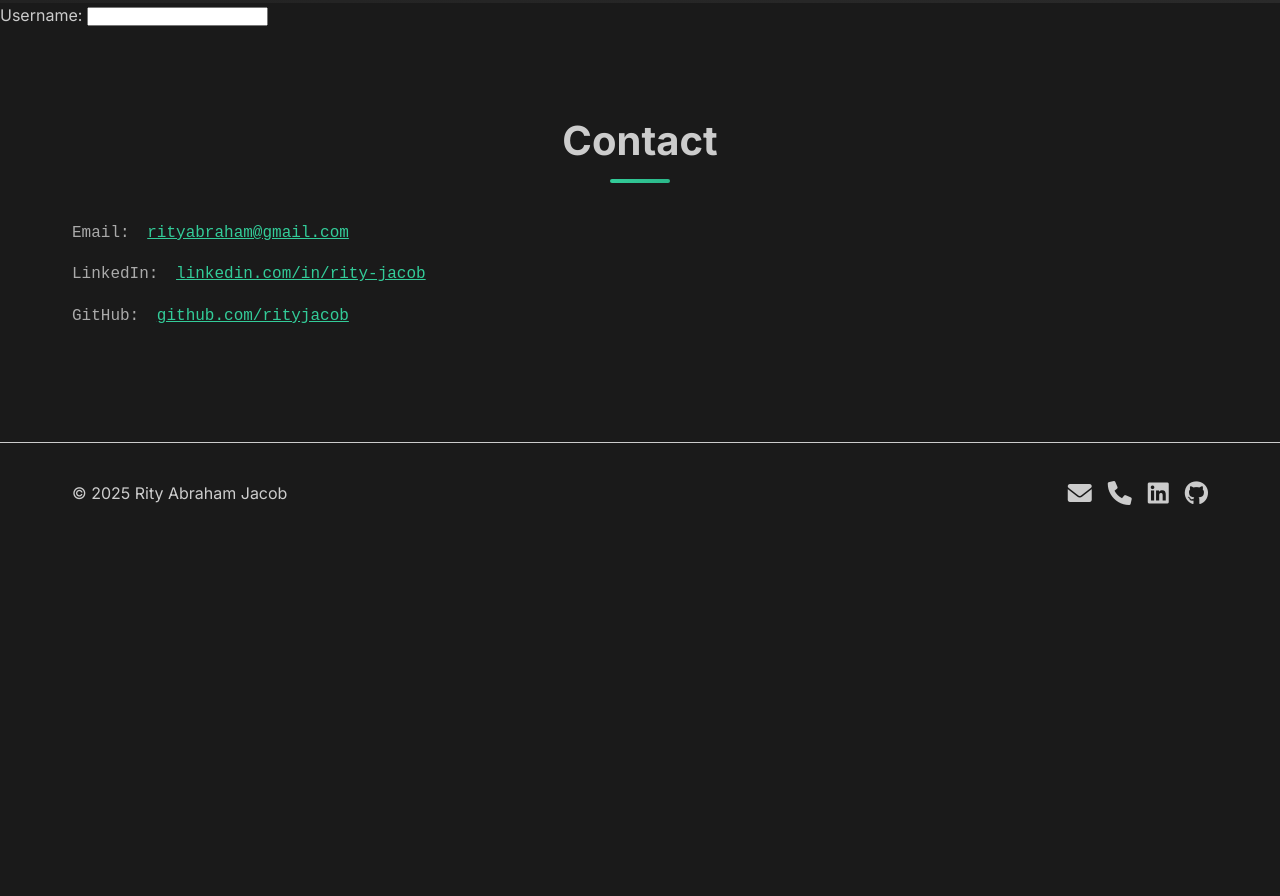
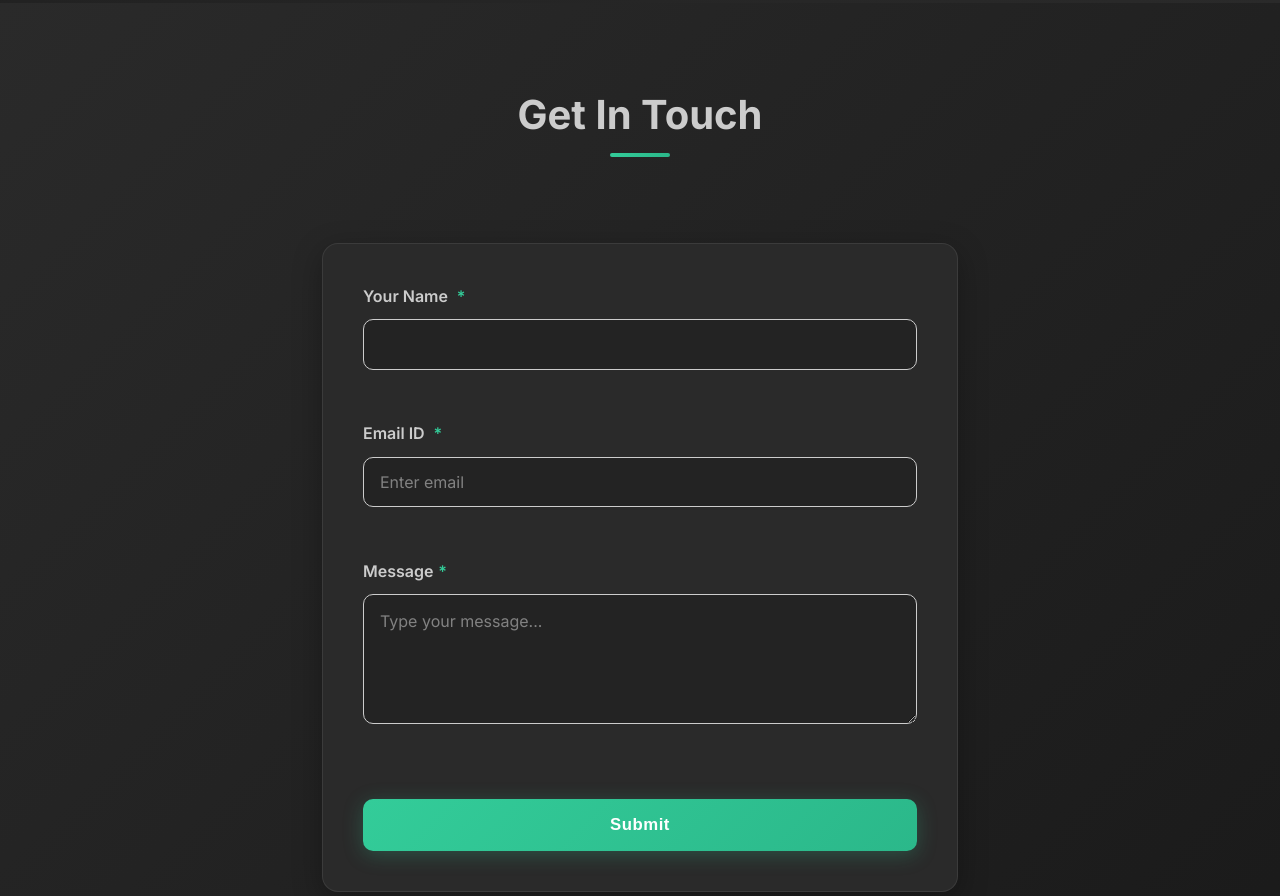
Before and after one commit to rityjacob/portfolio, a plain HTML site: page index.html in a window 1280 px wide. Shown: the part 3432-4328 px from the top of the page. Before the commit the page ends 3977 px from the top, so only its background shows below. Drawn offline with Linux system fonts and the light colour scheme.

Commit message:
Added form

```diff
--- a/index.html
+++ b/index.html
@@ -186,31 +186,26 @@
         </div>
     </section>
 
-    <form>
-        <label>Username:</label>
-        <input type = "text" id = "username" name = "username" rewuired>
+    <section id="contact" class="section">
+  <h2 class="section-title">Get In Touch</h2>
+  <div class="contact-wrapper">
+    <form class="contact-form">
+      <div class="form-group">
+        <label>Your Name </label>
+        <input type="text" required>
+      </div>
+      <div class="form-group">
+        <label>Email ID </label>
+        <input type="email" placeholder="Enter email" required>
+      </div>
+      <div class="form-group">
+        <label>Message</label>
+        <textarea placeholder="Type your message..." required></textarea>
+      </div>
+      <button type="submit" class="btn">Submit</button>
     </form>
+</section>
 
-    <!-- Contact Section -->
-    <section class="section" id="contact">
-        <div class="container">
-            <h2 class="section-title animate-on-scroll">Contact</h2>
-            <div class="contact-details animate-on-scroll">
-                <div class="contact-item">
-                    <span class="contact-label">Email:</span>
-                    <a href="mailto:rityabraham@gmail.com" class="contact-link">rityabraham@gmail.com</a>
-                </div>
-                <div class="contact-item">
-                    <span class="contact-label">LinkedIn:</span>
-                    <a href="https://linkedin.com/in/rity-jacob" target="_blank" class="contact-link">linkedin.com/in/rity-jacob</a>
-                </div>
-                <div class="contact-item">
-                    <span class="contact-label">GitHub:</span>
-                    <a href="https://github.com/rityjacob" target="_blank" class="contact-link">github.com/rityjacob</a>
-                </div>
-            </div>
-        </div>
-    </section>
 
 
     <footer class="footer">
--- a/styles.css
+++ b/styles.css
@@ -1114,3 +1114,99 @@ body {
         opacity: 0;
     }
 }
+/* Clean Single Form Layout */
+.contact-wrapper {
+  display: flex;
+  justify-content: center;
+  align-items: center;
+  margin: 0 auto;
+  padding: 3rem 2rem;
+  max-width: 700px;
+  background: none; /* remove black box */
+  box-shadow: none;
+}
+
+/* Form styling — elegant standalone look */
+.contact-form {
+  width: 100%;
+  background: var(--bg-accent);
+  padding: 2.5rem;
+  border-radius: 16px;
+  border: 1px solid rgba(255, 255, 255, 0.08);
+  box-shadow: 0 8px 30px rgba(0, 0, 0, 0.3);
+  transition: all 0.4s ease;
+}
+
+.contact-form:hover {
+  transform: translateY(-3px);
+  box-shadow: 0 12px 40px rgba(51, 204, 153, 0.15);
+}
+
+/* Remove any pseudo background from before */
+.contact-form::before {
+  content: none !important;
+}
+
+/* Inputs and labels */
+.contact-form label {
+  font-weight: 600;
+  color: var(--text-primary);
+  display: block;
+  margin-bottom: 0.6rem;
+}
+
+.contact-form input,
+.contact-form textarea {
+  width: 100%;
+  background: rgba(34, 34, 34, 0.8);
+  border: 1px solid var(--border-color);
+  border-radius: 10px;
+  color: var(--text-primary);
+  padding: 0.9rem 1rem;
+  font-size: 1rem;
+  margin-bottom: 1.2rem;
+  transition: all 0.3s ease;
+}
+
+.contact-form input:focus,
+.contact-form textarea:focus {
+  border-color: var(--primary-color);
+  background: var(--bg-secondary);
+  outline: none;
+  box-shadow: 0 0 8px rgba(51, 204, 153, 0.4);
+}
+
+.contact-form textarea {
+  resize: vertical;
+  min-height: 130px;
+}
+
+/* Submit button */
+.contact-form .btn {
+  width: 100%;
+  border-radius: 10px;
+  font-weight: 600;
+  font-size: 1.05rem;
+  letter-spacing: 0.5px;
+  background: linear-gradient(135deg, var(--primary-color), var(--secondary-color));
+  border: none;
+  transition: all 0.3s ease;
+  box-shadow: 0 4px 20px rgba(51, 204, 153, 0.25);
+}
+
+.contact-form .btn:hover {
+  background: linear-gradient(135deg, var(--secondary-color), var(--accent-color));
+  transform: translateY(-3px);
+  box-shadow: 0 8px 30px rgba(51, 204, 153, 0.4);
+}
+
+/* Responsive centering */
+@media (max-width: 768px) {
+  .contact-wrapper {
+    padding: 2rem 1rem;
+  }
+
+  .contact-form {
+    padding: 2rem;
+  }
+}
```
